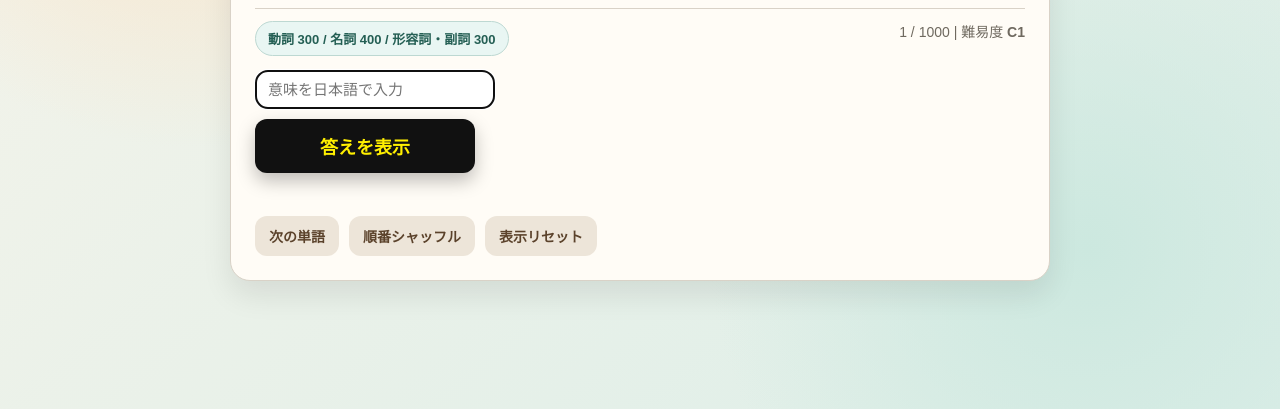
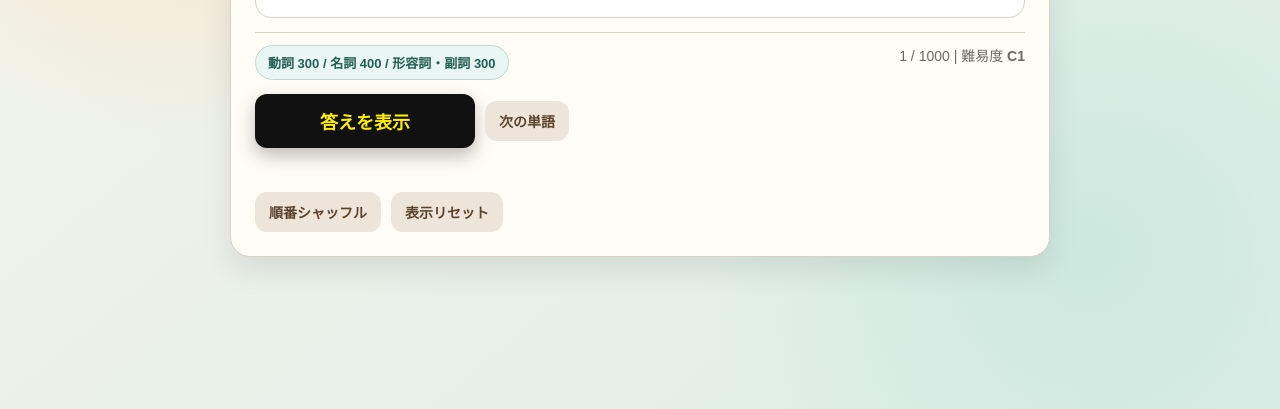
Before and after one commit to souichi030917sys-del/tekito-miniapp-, a website: page index.html in a window 1280 px wide. Shown: the part 391-800 px from the top of the page. Drawn offline with Linux system fonts and the light colour scheme.

Commit message:
Simplify controls and reposition explanation panel

```diff
--- a/index.html
+++ b/index.html
@@ -98,26 +98,12 @@
       font-size: 13px;
     }
 
-    .quiz {
+    .action-row {
       margin-top: 14px;
-    }
-
-    .action-row {
-      margin-top: 10px;
       display: flex;
       gap: 10px;
       flex-wrap: wrap;
       align-items: center;
-    }
-
-    input[type="text"] {
-      flex: 1;
-      min-width: 240px;
-      border: 1px solid var(--line);
-      border-radius: 12px;
-      padding: 10px 12px;
-      font-size: 15px;
-      background: #fff;
     }
 
     button {
@@ -210,7 +196,6 @@
       .action-row { flex-direction: column; align-items: stretch; }
       button { width: 100%; }
       .primary { min-width: 0; }
-      input[type="text"] { min-width: 0; }
     }
   </style>
 </head>
@@ -231,21 +216,12 @@
       </div>
     </div>
 
-    <div class="quiz">
-      <input id="answer" type="text" placeholder="意味を日本語で入力" maxlength="50" />
-    </div>
-
     <div class="action-row">
       <button id="showBtn" class="primary">答えを表示</button>
+      <button id="nextBtn" class="tertiary">次の単語</button>
     </div>
 
     <p id="result" class="result"></p>
-
-    <div class="action-row">
-      <button id="nextBtn" class="tertiary">次の単語</button>
-      <button id="shuffleBtn" class="tertiary">順番シャッフル</button>
-      <button id="resetBtn" class="tertiary">表示リセット</button>
-    </div>
 
     <section id="explain" class="explain">
       <h2>答え・解説</h2>
@@ -267,6 +243,11 @@
         <p id="exampleJa"></p>
       </div>
     </section>
+
+    <div class="action-row">
+      <button id="shuffleBtn" class="tertiary">順番シャッフル</button>
+      <button id="resetBtn" class="tertiary">表示リセット</button>
+    </div>
   </main>
 
   <script src="data/vocab1000.js"></script>
@@ -274,7 +255,6 @@
     const entries = Array.isArray(window.VOCAB_DATA) ? window.VOCAB_DATA : [];
 
     const enEl = document.getElementById("en");
-    const answerEl = document.getElementById("answer");
     const resultEl = document.getElementById("result");
     const countEl = document.getElementById("count");
     const rankEl = document.getElementById("rank");
@@ -351,7 +331,6 @@
       index += 1;
 
       enEl.textContent = current.word;
-      answerEl.value = "";
       resultEl.textContent = "";
       resultEl.className = "result";
       countEl.textContent = `${index} / ${entries.length}`;
@@ -359,7 +338,6 @@
 
       renderExplanation();
       explainEl.classList.remove("visible");
-      answerEl.focus();
     }
 
     function revealAnswer() {
@@ -378,14 +356,9 @@
     });
 
     resetBtn.addEventListener("click", () => {
-      answerEl.value = "";
       resultEl.textContent = "表示をリセットしました";
       resultEl.className = "result";
       explainEl.classList.remove("visible");
-    });
-
-    answerEl.addEventListener("keydown", (event) => {
-      if (event.key === "Enter") revealAnswer();
     });
 
     buildSetInfo();
```
